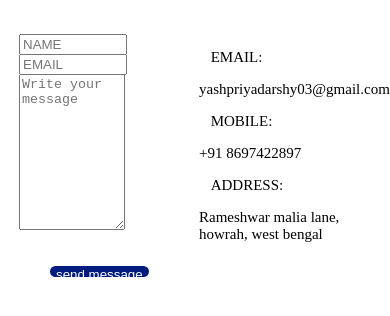
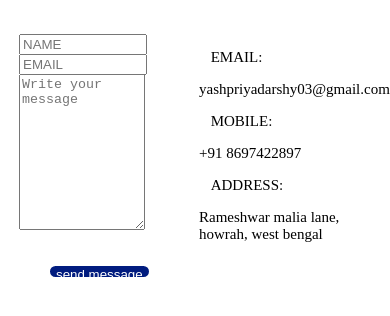
Before and after one commit to Yash123456789000/yashportfolio.github.io, a plain HTML site: page contact.html in a window 390 px wide. Shown: the part 244-560 px from the top of the page. Drawn offline with Linux system fonts and the light colour scheme.

Commit message:
Update contact.html

```diff
--- a/contact.html
+++ b/contact.html
@@ -206,19 +206,19 @@
             position: absolute;
             margin-top: 140px;
             margin-left: 20px;
-            width: 100px;
+            width: 120px;
         }
         #email{
             position: absolute;
             margin-top: 160px;
             margin-left: 20px;
-            width: 100px;
+            width: 120px;
         }
         #message{
             position: absolute;
             margin-top: 180px;
             margin-left: 20px;
-            width: 100px;
+            width: 120px;
         }
         .contact{
             position: absolute;
```
